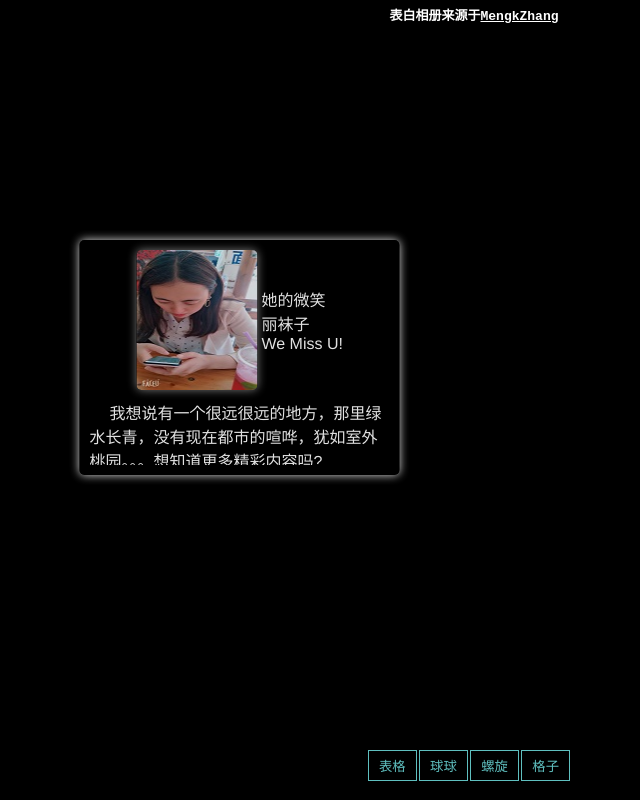
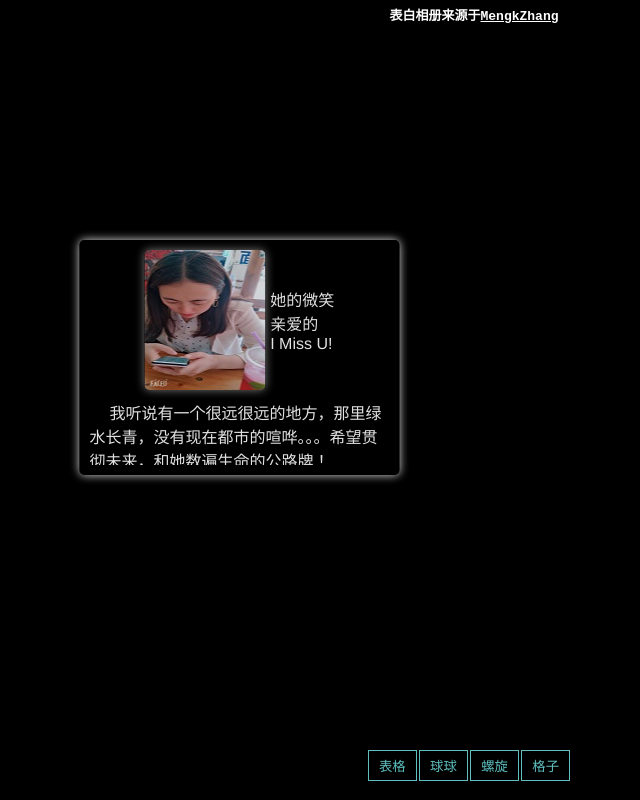
Before and after one commit to MengkZhang/justlikeu, a plain HTML site: page index.html in a window 1280 px wide. Shown: the whole page, without its empty margins (171-811 px from the left). Drawn offline with nearby package versions, Linux system fonts and the light colour scheme.

Commit message:
dingyumei

```diff
--- a/index.html
+++ b/index.html
@@ -131,11 +131,11 @@
 <img src="./img/a.jpg">
 <div class="info_mem">
 <div class="nickname">她的微笑</div>
-<div class="id">丽袜子</div>
-<div class="vote">We Miss U!</div>
+<div class="id">亲爱的</div>
+<div class="vote">I Miss U!</div>
 </div>
 </div>
-<div class="intro">我想说有一个很远很远的地方，那里绿水长青，没有现在都市的喧哗，犹如室外桃园。。。想知道更多精彩内容吗?</div>
+<div class="intro">我听说有一个很远很远的地方，那里绿水长青，没有现在都市的喧哗。。。希望贯彻未来，和她数遍生命的公路牌！</div>
 </div>
 <script>
 			var personArray = new Array;
```
